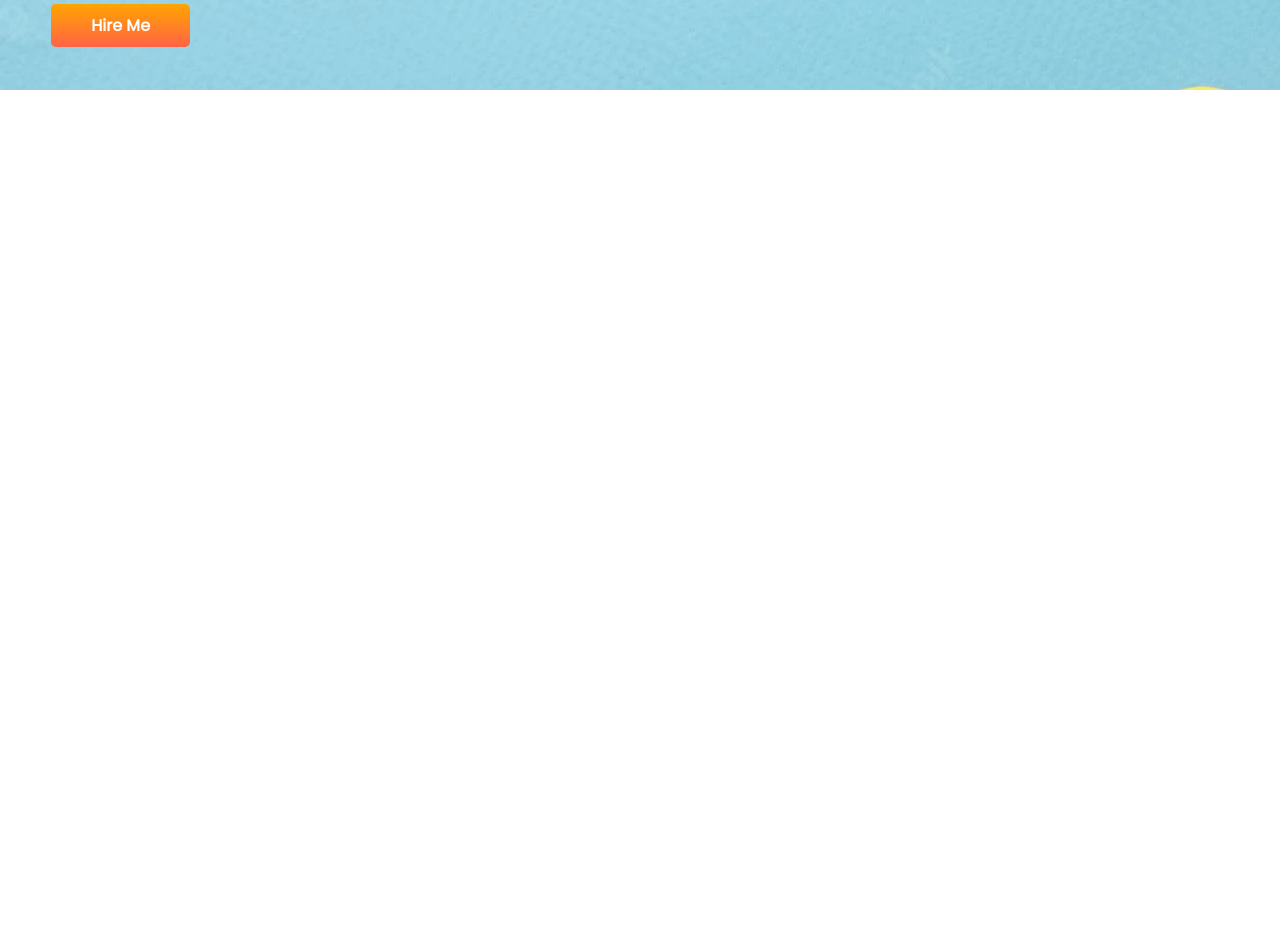
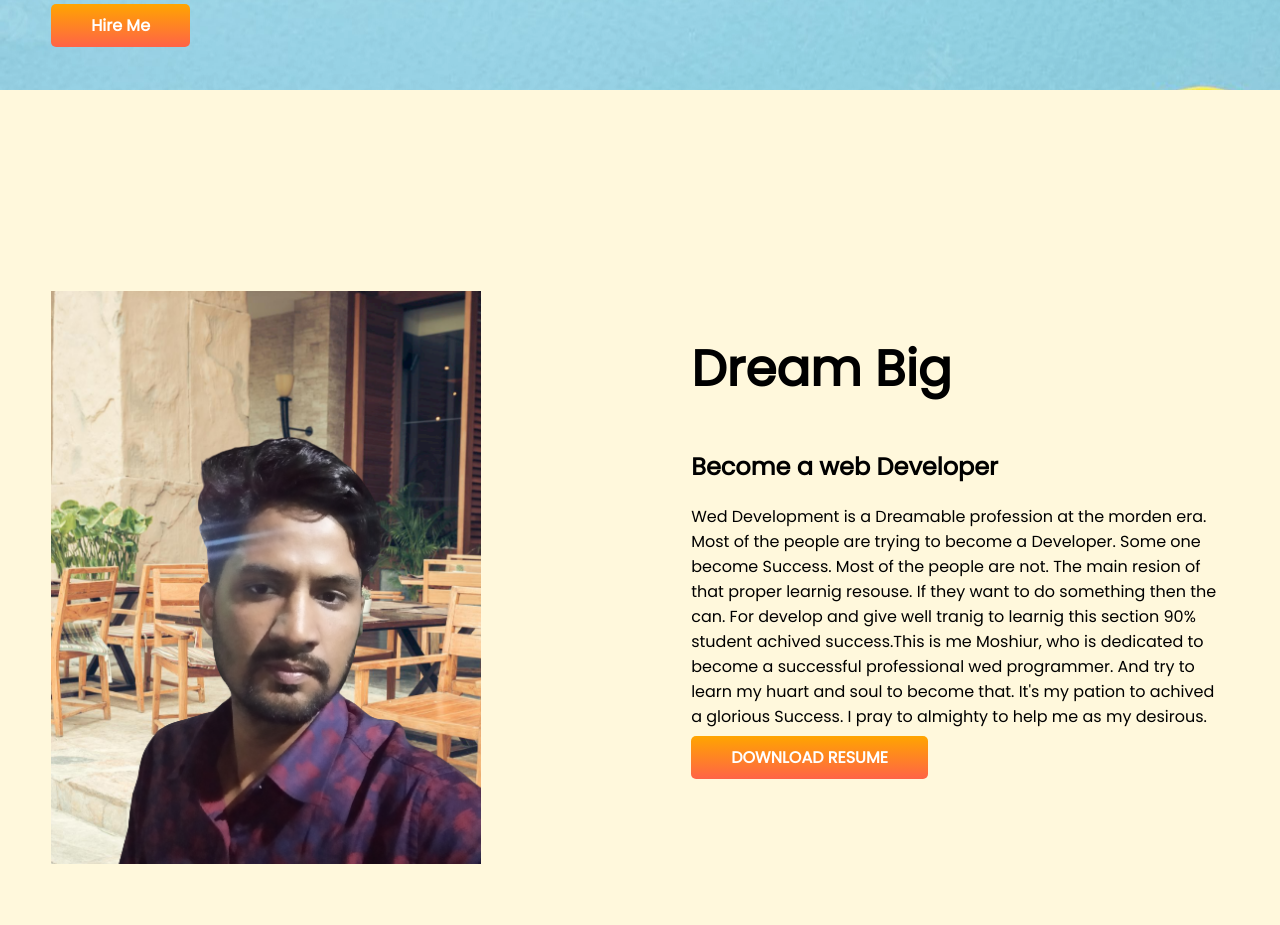
Before and after one commit to MoshiurRahman23/my-third-repo, a plain HTML site: page index.html in a window 1280 px wide. Shown: the part 526-1451 px from the top of the page. Before the commit the page ends 800 px from the top, so only its background shows below. Drawn offline with Linux system fonts and the light colour scheme.

Commit message:
dream added

```diff
--- a/index.html
+++ b/index.html
@@ -25,6 +25,20 @@
         <img src="images/Moshiur.jpg" alt="" srcset="">
     </div>
 </section>
-
+<section class="dream-big">
+    <div class="half-width">
+        <img src="images/IMG_20220503_215723-removebg-preview.png" alt="" srcset="">
+    </div>
+    <div class="half-width">
+        <h1>Dream Big</h1>
+        <h2>Become a web Developer</h2>
+        <p> Wed Development is a Dreamable profession at the morden era. Most of the people are trying to become a Developer.
+            Some one become Success. Most of the people are not. The main resion of that proper learnig resouse. If they want to do something then the can.
+            For develop and give well tranig to learnig this section 90% student achived success.This is me Moshiur, who is dedicated to become a successful professional wed programmer.
+            And try to learn my huart and soul to become that.  It's my pation to achived a glorious Success.
+            I pray to almighty to help me as my desirous.</p>
+        <a  class="link-button" target="_blank" href="">DOWNLOAD RESUME</a>
+    </div>
+</section>
 </body>
 </html>
--- a/style.css
+++ b/style.css
@@ -1,6 +1,7 @@
 body{
     font-family: 'Poppins', sans-serif;
     margin: 0;
+    background-color: cornsilk;
 }
 
 h1{
@@ -12,6 +13,7 @@ h1{
 }
 section{
     display: flex;
+    margin-bottom: 150px;
 
 }
 .half-width{
@@ -36,3 +38,9 @@ section{
     background-repeat: no-repeat;
 
 }
+.dream-big{
+    background-image: url();
+    background-repeat: no-repeat;
+    background-position: right;
+    width: 100%;
+}
```
Also changed, not shown: images/IMG_20220503_215723-removebg-preview.png (added), images/download.jfif (added).
